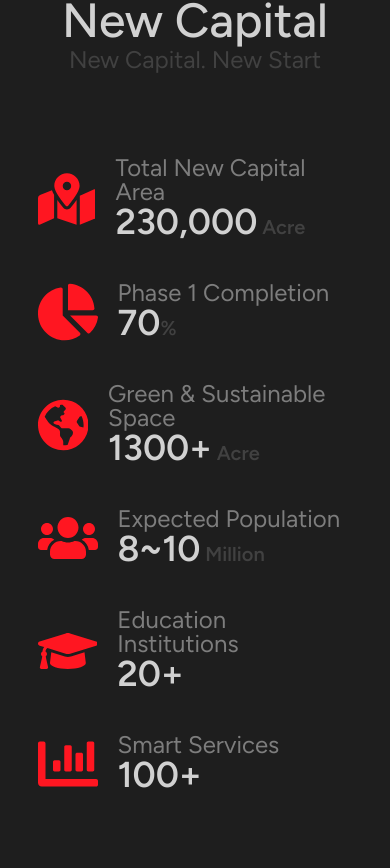
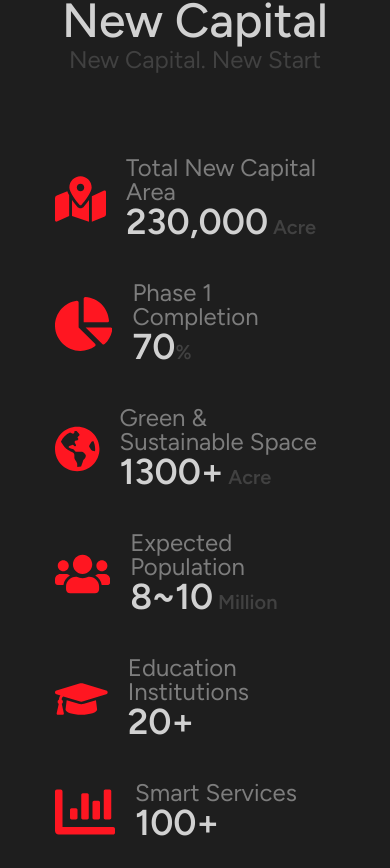
Before and after one commit to omaremadcc/ACUD, a Next.js app: page / in a window 390 px wide. Shown: the part 2296-3164 px from the top of the page. Built offline with nearby package versions, Linux system fonts and the light colour scheme.

Commit message:
Refactor responsive styling in NewCapital in homepage
Introduce a `responsive-container` class to manage grid and card
spacing,
improving layout consistency and maintainability. Adjust card width
to ensure full utilization of available space.

```diff
--- a/app/Components/HeroPage/NewCapital.tsx
+++ b/app/Components/HeroPage/NewCapital.tsx
@@ -62,7 +62,7 @@ export default function NewCapital() {
         subText="New Capital. New Start"
         Icon={GiObelisk}
       />
-      <div className="grid grid-cols-1 md:grid-cols-2 gap-x-10 sm:gap-x-20 md:gap-x-20 lg:gap-x-40 gap-y-10 w-fit mx-auto my-20 px-5">
+      <div className="grid grid-cols-1 md:grid-cols-2  gap-y-10 responsive-container my-20 px-5">
         {facts.map((fact, index) => (
           <Card key={index} {...fact} />
         ))}
@@ -83,7 +83,7 @@ function Card({
   subHeading?: string;
 }) {
   return (
-    <div className="flex items-center gap-5 responsive-container">
+    <div className="flex items-center gap-5 responsive-container w-full">
       <Icon className="text-primary text-6xl" />
       <div className="">
         <h4 className="text-semi-muted-text text-2xl md:text-base lg:text-2xl leading-none">
```
